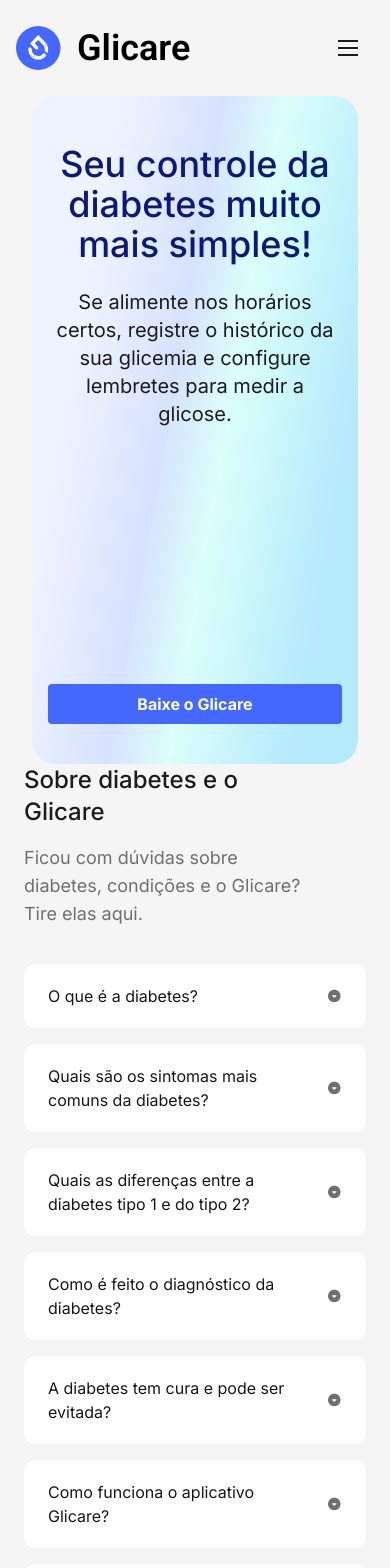
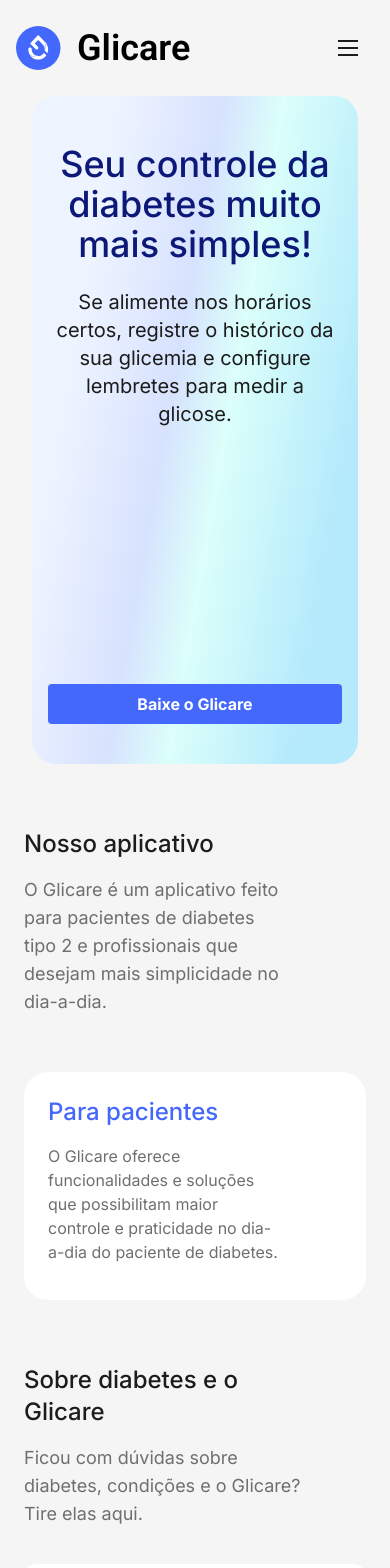
Before and after one commit to Daniel-san8/Glicare, a Next.js app in the folder Glicare/: page / in a window 390 px wide. Shown: the top 1568 px of the page. Built offline with nearby package versions, Linux system fonts and the light colour scheme.

Commit message:
feat: I create components for patients and start styling the container and title

```diff
--- a/Glicare/src/app/components/about.tsx
+++ b/Glicare/src/app/components/about.tsx
@@ -46,7 +46,7 @@ const questionsAbout = [
 
 
 export default function About() {
-    return <section className="lg:px-20 lg:pt-16">
+    return <section className="lg:px-20 pt-16">
         <div className="pl-6 pr-20 pb-9">
             <h1 className="font-medium text-2xl text-gray-dark pb-4">Sobre diabetes e o Glicare</h1>
             <p className="text-secondary-gray text-lg lg:pr-96 lg:mr-80">Ficou com dúvidas sobre diabetes, condições e o Glicare? Tire elas aqui.</p>
--- /dev/null
+++ b/Glicare/src/app/components/to-pacients.tsx
@@ -0,0 +1,14 @@
+export default function ToPacients() {
+    return <section className="px-6 pt-16 lg:px-20">
+        <h1 className="font-medium text-2xl text-gray-dark pb-4">Nosso aplicativo</h1>
+        <p className="text-secondary-gray text-lg pr-20 lg:pr-96 lg:mr-80">O Glicare é um aplicativo feito para pacientes de diabetes tipo 2 e profissionais que desejam mais simplicidade no dia-a-dia.
+        </p>
+        <div className="mt-14 bg-white rounded-3xl">
+            <div className="pt-6 pl-6 pb-9 pr-14">
+                <h2 className="font-medium text-2xl text-primary pb-4">Para pacientes</h2>
+                <p className="text-secondary-gray pr-8">O Glicare oferece funcionalidades e soluções que possibilitam maior controle e praticidade no dia-a-dia do paciente de diabetes.
+                </p>
+            </div>
+        </div>
+    </section>
+}
--- a/Glicare/src/app/components/ui/dropdown.tsx
+++ b/Glicare/src/app/components/ui/dropdown.tsx
@@ -6,7 +6,7 @@ import { useState } from "react";
 interface IDropDown {
     title: string;
     description: string;
-    background: 'gray' | 'white';
+    background: 'primary-gray' | 'white';
 }
 
 
--- a/Glicare/src/app/page.tsx
+++ b/Glicare/src/app/page.tsx
@@ -1,15 +1,17 @@
 import About from "./components/about";
 import CallToDownload from "./components/call-to-download";
 import Contact from "./components/contact";
+import ToPacients from "./components/to-pacients";
 import WhoAre from "./components/who-are";
 
 export default function Home() {
   return (
     <div>
       <CallToDownload />
+      <ToPacients />
       <About />
       <Contact />
-      <WhoAre/>
+      <WhoAre />
     </div>
   )
 }
```
